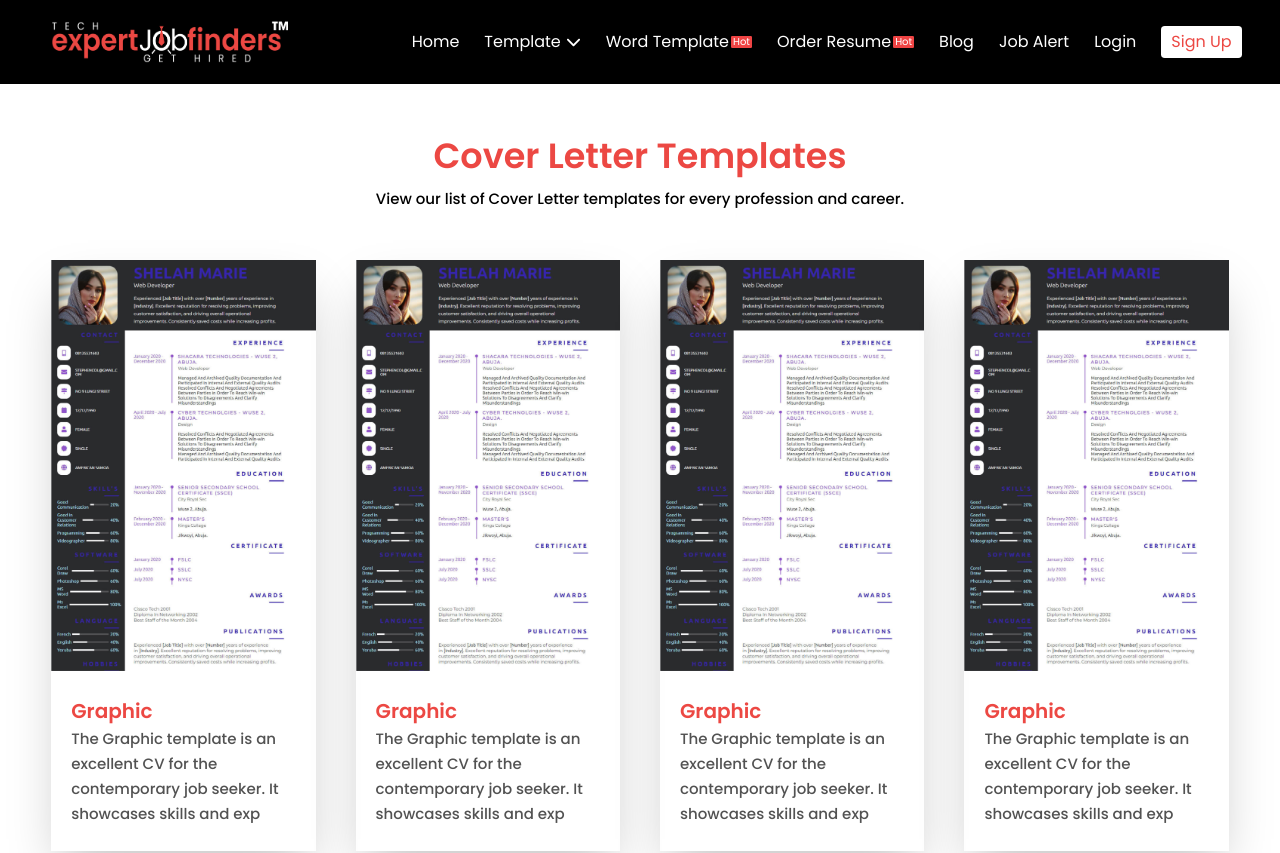
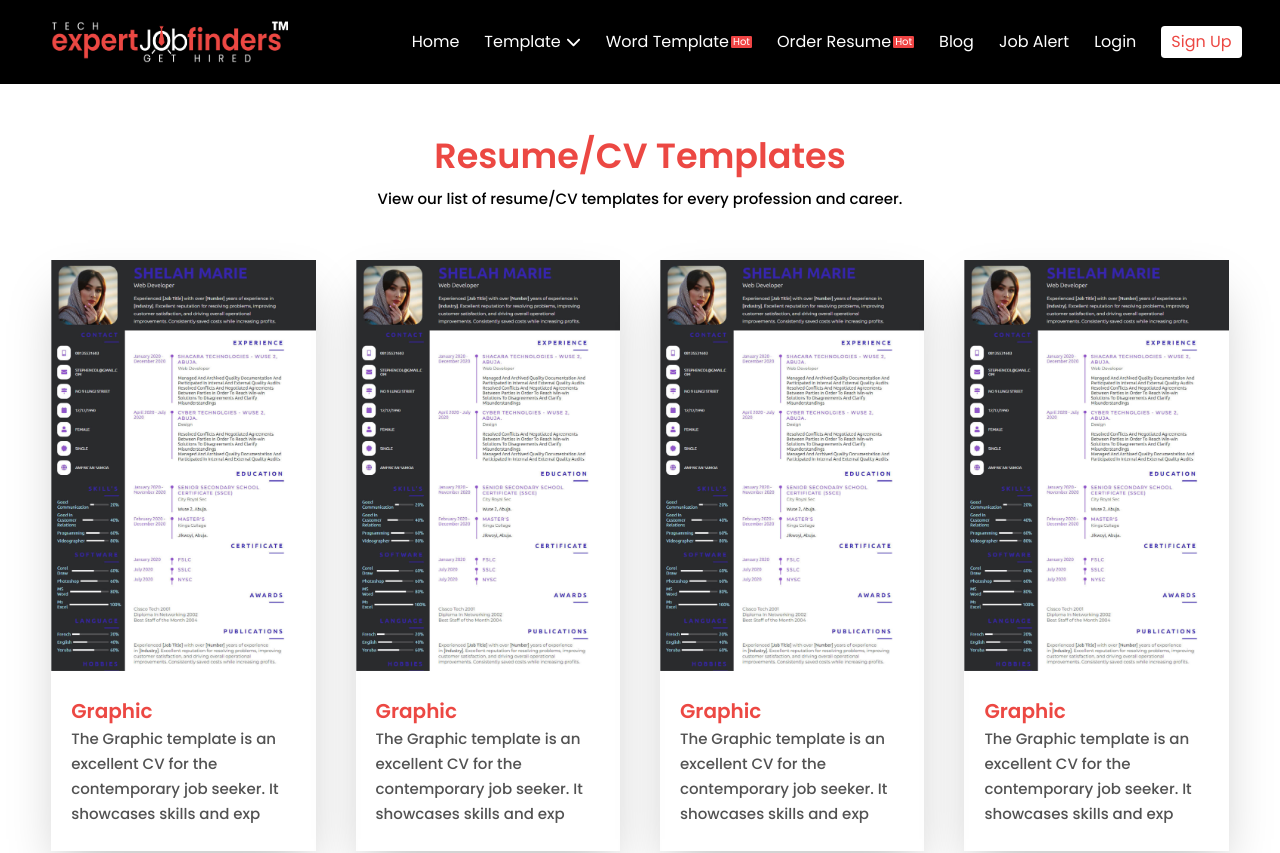
Before and after one commit to RizwanAhmed3000/Tech-expert-job-finders-frontend, a React (Vite) app in the folder client/: page /resume in a window 1280 px wide. Shown: the top 853 px of the page. Built offline with nearby package versions, Linux system fonts and the light colour scheme.

Commit message:
nabdev some changes

```diff
--- a/client/src/App.jsx
+++ b/client/src/App.jsx
@@ -3,15 +3,15 @@ import React from "react";
 // Import Pages
 // import Home from "./pages/Home";
 import Resume from "./pages/Resume";
-import CoverLetter from "./pages/CoverLetter";
+// import CoverLetter from "./pages/CoverLetter";
 
 const App = () => {
   return (
     <>
       <div className="w-full">
         {/* <Home /> */}
-        {/* <Resume /> */}
-        <CoverLetter />
+        <Resume />
+        {/* <CoverLetter /> */}
       </div>
     </>
   );
--- a/client/src/pages/Resume.jsx
+++ b/client/src/pages/Resume.jsx
@@ -28,7 +28,10 @@ const Resume = () => {
         {/* Content Side 02 */}
         <div className="w-full grid grid-cols-4 gap-[4rem] pb-[8rem]">
           {[1, 2, 3, 4, 5, 6, 7, 8].map((item, index) => (
-            <figure className="singleResumeCont flex flex-col shadow-2xl group/tmpCard ">
+            <figure
+              key={index}
+              className="singleResumeCont flex flex-col shadow-2xl group/tmpCard "
+            >
               <div className="resumeImage">
                 <img src={ResumeTemplate} alt="ResumeTemplate" />
               </div>
@@ -46,7 +49,7 @@ const Resume = () => {
 
                 <a
                   href="#"
-                  className="flex items-center gap-[0.5rem] absolute -z-10 bottom-[2rem] left-[2rem] text-[1.5rem] opacity-0 group-hover/tmpCard:opacity-100 transition-all duration-500 text-theme-red font-medium"
+                  className="flex items-center gap-[0.5rem] absolute -z-10 bottom-[2rem] left-[2rem] text-[1.5rem] opacity-0 group-hover/tmpCard:opacity-100 transition-all duration-500 text-theme-red font-medium after:content-[''] after:absolute after:bottom-0 after:left-0 after:w-0 after:h-[0.2rem] after:bg-theme-red hover:after:w-full after:transition-all after:duration-300"
                 >
                   <span>View Template</span> <BsArrowRight />
                 </a>
@@ -55,6 +58,7 @@ const Resume = () => {
           ))}
         </div>
 
+        {/* Load More BTN */}
         <div className="loadMoreCont w-full flex justify-center pb-[8rem]">
           <button className="text-[1.6rem] leading-[1.6rem] relative z-10 bg-theme-red text-white px-[2rem] py-[1.2rem] rounded-lg transition-all overflow-hidden before:content-[''] before:absolute before:z-[-1] before:top-0 before:left-0 before:w-full before:h-full before:bg-theme-yellow before:translate-x-[-100%] before:translate-y-[100%] before:rounded-lg hover:before:translate-x-[0%] hover:before:translate-y-[0%] before:transition-all before:duration-300">
             Load More
```
